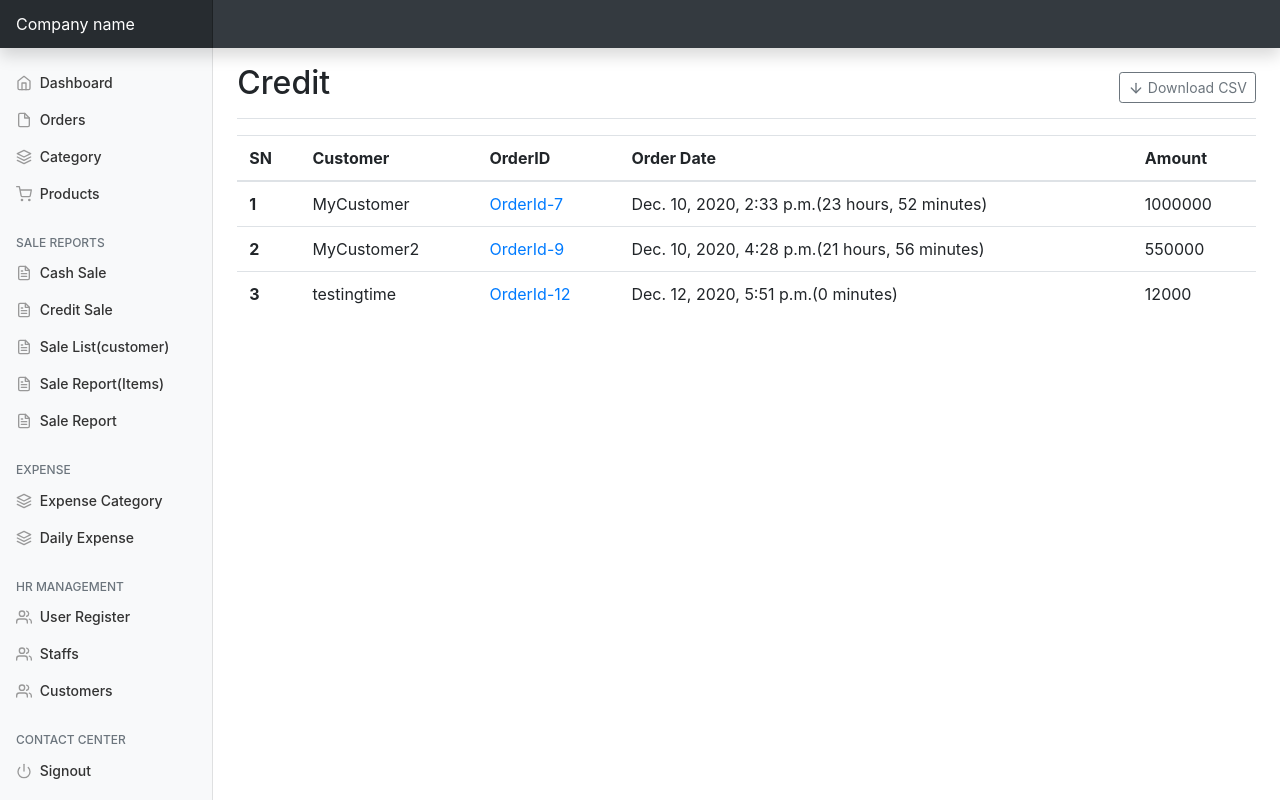
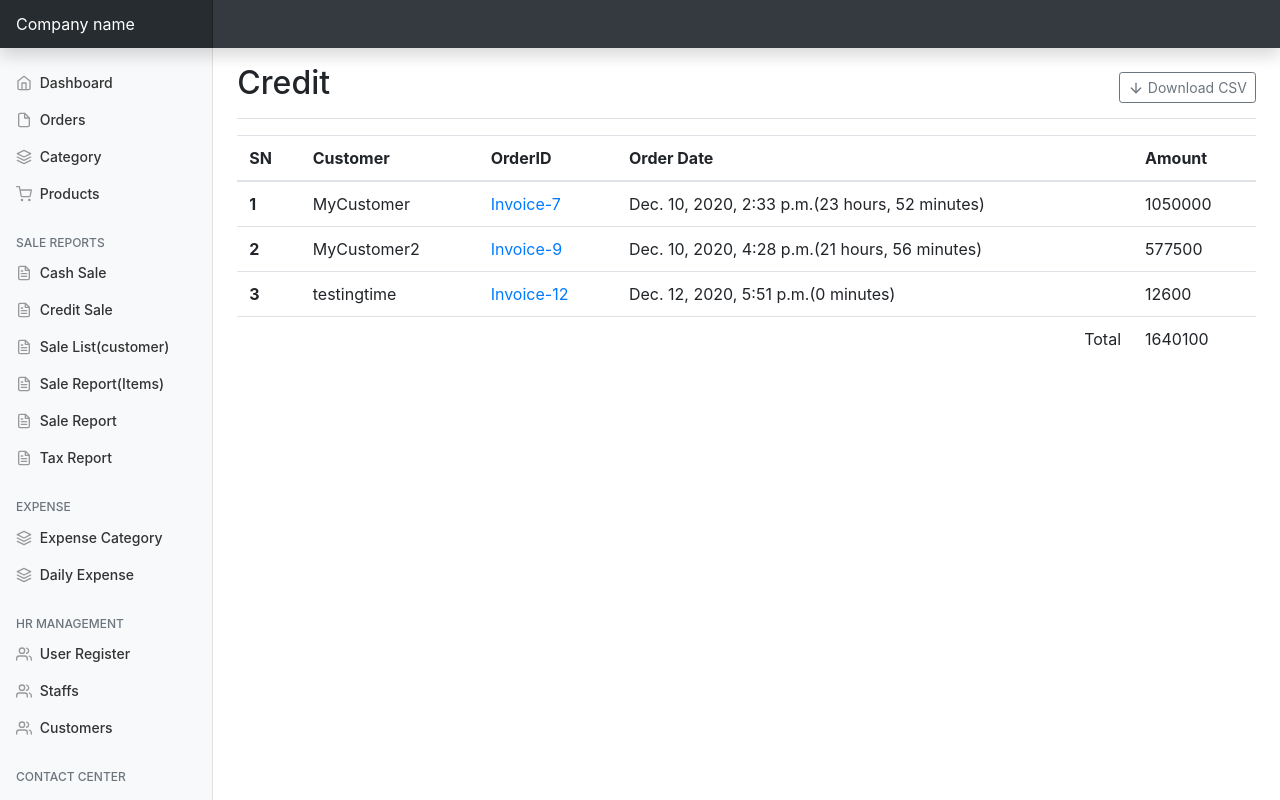
Before and after one commit to ThetNaingTunVenus/ecommerce_store, a Django app: page /admin-creditsalelist/ in a window 1280 px wide. Run offline with Django 3.2, Linux system fonts and the light colour scheme; a user stored in the database is signed in; data comes from the database, SQL or seed files in the repository; both versions use the stored data as it was after the commit; some libraries are stand-ins or nearby versions.

Commit message:
admin tax report added

```diff
--- a/ecoapp/urls.py
+++ b/ecoapp/urls.py
@@ -46,6 +46,7 @@ urlpatterns = [
     path('admin/credit/salelist/cav', credit_sale_list_csv_rep, name='creditsalelistcsv'),
     path('admin/salelist/bycustomer', sale_list_by_customer_csv_rep, name='salelistbycustomercsv'),
     path('admin/salereport/byinvoice', SaleReportbyInvoiceView.as_view(), name='salereportbyinvoiceview'),
+    path('admin/tax-report/', AdminTaxReportView.as_view(), name='admintaxreport'),
 
     path('admin-category/lists/', AdminCategoryListView.as_view(), name = 'admincategorylist'),
     path('admin-category/create/', AdminCategoryCreateView.as_view(), name = 'admincategorycreate'),
--- a/ecoapp/views.py
+++ b/ecoapp/views.py
@@ -425,7 +425,12 @@ class AdminCreditSaleView(AdminRequiredMixin,TemplateView):
 
     def get_context_data(self, **kwargs):
         contex = super().get_context_data(**kwargs)
+        credit_num = Order.objects.filter(ordered_staus="Credit")
         contex['pendingorders'] = Order.objects.filter(ordered_staus="Credit")
+
+        sum = credit_num.aggregate(Sum('all_total'))
+        sum_amt = sum['all_total__sum']
+        contex['creditsum'] = sum_amt
         return contex
 
 
@@ -643,6 +648,40 @@ class SaleReportbyInvoiceView(AdminRequiredMixin,TemplateView):
         context = super().get_context_data(**kwargs)
         context['allcat'] = Cart.objects.all().order_by('-id')
         return context
+
+
+
+#cashier sale invoice view
+class AdminTaxReportView(AdminRequiredMixin,View):
+    def get(self,request):
+        form = StockHistorySearchForm()
+        queryset = Order.objects.all()
+        sum = queryset.aggregate(Sum('tax'))
+        sum_tax = sum['tax__sum']
+        context = {
+            'form': form,
+            'tax_list': queryset,
+            'sum_tax': sum_tax,
+        }
+        return render(request, 'adminpages/admintaxreport.html', context)
+
+    def post(self, request):
+        form = StockHistorySearchForm(request.POST)
+        queryset = Order.objects.filter(created_at__range=[form['start_date'].value(), form['end_date'].value()])
+        sum = queryset.aggregate(Sum('tax'))
+        sum_tax = sum['tax__sum']
+
+        # tax_total = queryset.aggregate(Sum('tax'))
+        # taxtxt = tax_total['tax__sum']
+
+        context = {
+            'form': form,
+            'tax_list': queryset,
+            'sum_tax' : sum_tax,
+            # 'taxtxt':taxtxt,
+        }
+        # print(sum_amt)
+        return render(request, 'adminpages/admintaxreport.html', context)
 
 
 
--- a/templates/adminpages/admincreditlist.html
+++ b/templates/adminpages/admincreditlist.html
@@ -33,11 +33,15 @@
 
                 <th scope="row">{{forloop.counter}}</th>
                 <td>{{order.ordered_by}}</td>
-                <td><a href="{% url 'ecoapp:adminorderdetail' order.id %}">OrderId-{{order.id}}</a></td>
+                <td><a href="{% url 'ecoapp:adminorderdetail' order.id %}">Invoice-{{order.id}}</a></td>
                 <td>{{order.created_at}}({{order.created_at|timesince}})</td>
-                <td>{{order.total}}</td>
+                <td>{{order.all_total}}</td>
             </tr>
             {% endfor %}
+            <tr>
+                <td colspan="4" class="text-right">Total</td>
+                <td>{{creditsum}}</td>
+            </tr>
 
             </tbody>
         </table>
--- a/templates/adminpages/dashboardbase.html
+++ b/templates/adminpages/dashboardbase.html
@@ -157,6 +157,12 @@
                             Sale Report
                         </a>
                     </li>
+                    <li class="nav-item">
+                        <a class="nav-link" href="{% url 'ecoapp:admintaxreport' %}">
+                            <span data-feather="file-text"></span>
+                            Tax Report
+                        </a>
+                    </li>
                 </ul>
                 <h6 class="sidebar-heading d-flex justify-content-between align-items-center px-3 mt-4 mb-1 text-muted">
                     <span>Expense</span>
```
Also changed, not shown: templates/adminpages/admintaxreport.html (added, +62 -0 lines), db.sqlite3.
